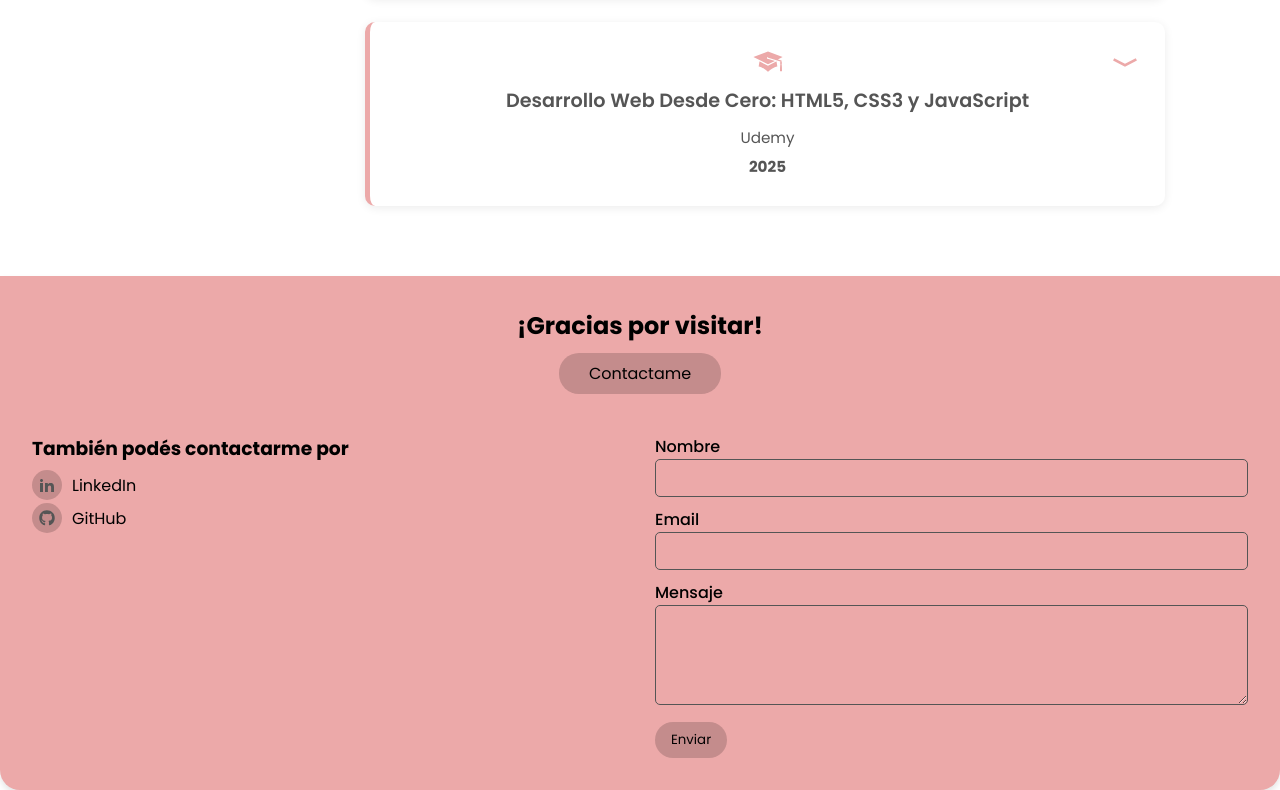
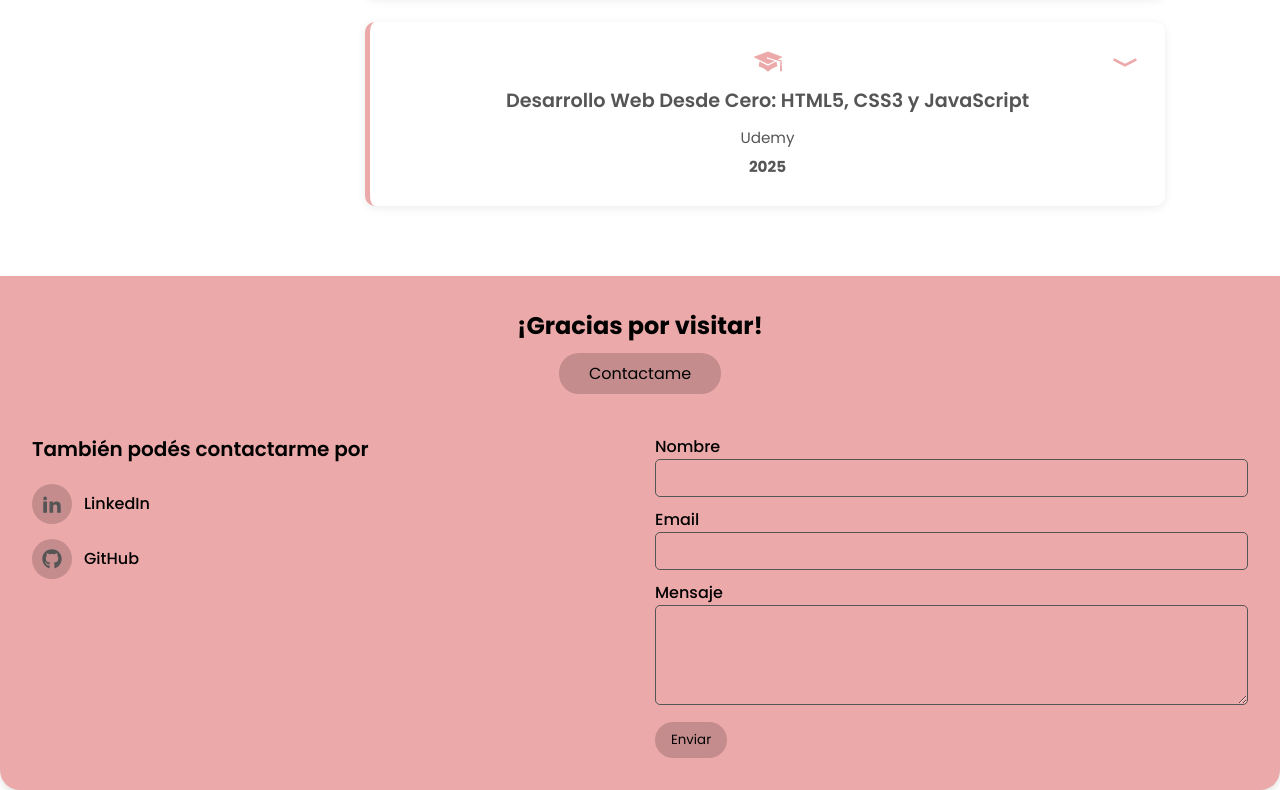
Before and after one commit to Lourdes-s/Portafolio, a React (Vite) app: page / in a window 1280 px wide. Shown: the part 2303-3093 px from the top of the page. Built offline with nearby package versions, Linux system fonts and the light colour scheme.

Commit message:
modify css footer

```diff
--- a/src/Components/Footer/Footer.css
+++ b/src/Components/Footer/Footer.css
@@ -49,7 +49,9 @@
 }
 
 .btn-contact:hover {
-    border: 1px solid var(--color-texto-claro);
+    background-color: var(--color-texto-claro);
+    color: var(--color-background);
+    transform: scale(1.1);
 }
 
 .footer-content {
@@ -68,44 +70,50 @@
 }
 
 .social h3 {
-    margin-bottom: 10px;
+    margin-bottom: 20px;
+    font-size: 20px;
+    font-weight: 600;
+}
+
+.social-links {
+    display: flex;
+    flex-direction: column;
+    gap: 15px;
 }
 
 .social a {
     display: flex;
     align-items: center;
+    gap: 12px;
     color: var(--color-texto);
     text-decoration: none;
-    margin: 8px 0;
-    position: relative;
-    padding-left: 40px;
+    font-size: 16px;
+    font-weight: 500;
+    transition: transform 0.2s ease, color 0.3s ease;
 }
 
 .social a:hover {
-    text-decoration: underline;
+    transform: translateX(5px);
+    color: var(--color-oscuro);
 }
 
-.social a::before {
-    content: '';
-    position: absolute;
-    left: 0;
-    top: 50%;
-    transform: translateY(-50%);
-    width: 30px;
-    height: 30px;
+.social .icon {
+    width: 40px;
+    height: 40px;
     background-color: var(--color-oscuro);
     border-radius: 50%;
-    z-index: -1;
+    display: flex;
+    align-items: center;
+    justify-content: center;
+    color: var(--color-texto-claro);
+    font-size: 20px;
+    transition: background 0.3s ease, transform 0.2s ease;
 }
 
-.social a svg {
-    font-size: 16px;
-    color: var(--color-texto-claro);
-    position: absolute;
-    left: 7px;
-    top: 50%;
-    transform: translateY(-50%);
-    z-index: 0;
+.social a:hover .icon {
+    background-color: var(--color-texto-claro);
+    color: var(--color-background);
+    transform: scale(1.1);
 }
 
 .contact-form {
@@ -146,5 +154,7 @@
 }
 
 .contact-form button:hover {
-    border: 1px solid var(--color-texto-claro);
+    background-color: var(--color-texto-claro);
+    color: var(--color-background);
+    transform: scale(1.1);
 }
--- a/src/Components/Footer/Footer.jsx
+++ b/src/Components/Footer/Footer.jsx
@@ -5,20 +5,28 @@ import './Footer.css'
 
 export const Footer = () => {
     return (
-        <div class="footer">
+        <div className="footer">
             <h2>¡Gracias por visitar!</h2>
-            <a href="#contacto" class="btn-contact">Contactame</a>
-            <div id="footer" class="footer-content">
-                <div class="social">
+            <a href="#contacto" className="btn-contact">Contactame</a>
+            <div id="footer" className="footer-content">
+
+                {/* Redes sociales */}
+                <div className="social">
                     <h3>También podés contactarme por</h3>
-                    <a href="https://www.linkedin.com/in/lourdes-santillan" target="_blank">
-                        <ImLinkedin2 /> LinkedIn
-                    </a>
-                    <a href="https://www.github.com/Lourdes-s" target="_blank">
-                        <FaGithub /> GitHub
-                    </a>
+                    <div className="social-links">
+                        <a href="https://www.linkedin.com/in/lourdes-santillan" target="_blank">
+                            <span className="icon"><ImLinkedin2 /></span>
+                            <span>LinkedIn</span>
+                        </a>
+                        <a href="https://www.github.com/Lourdes-s" target="_blank">
+                            <span className="icon"><FaGithub /></span>
+                            <span>GitHub</span>
+                        </a>
+                    </div>
                 </div>
-                <div class="contact-form">
+
+                {/* Formulario */}
+                <div className="contact-form">
                     <label>Nombre</label>
                     <input type="text" name="nombre" />
                     <label>Email</label>
```
